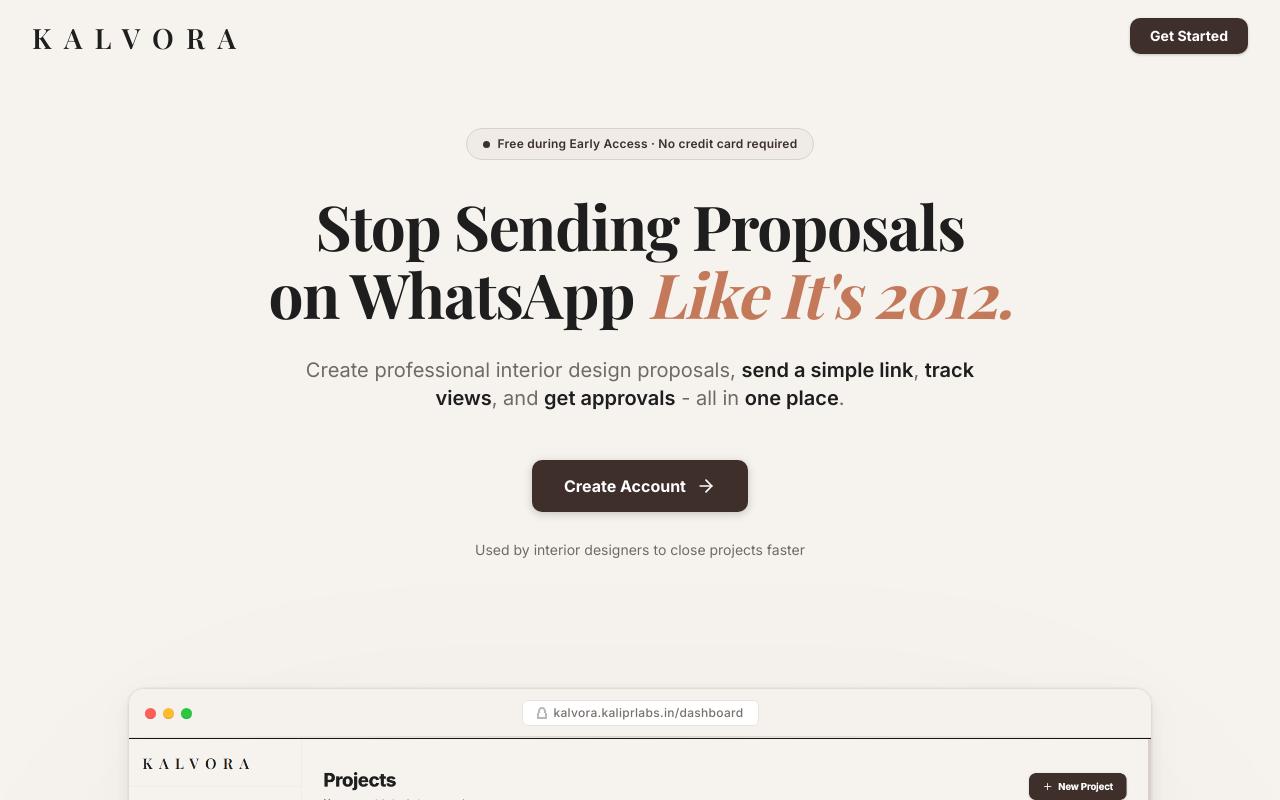
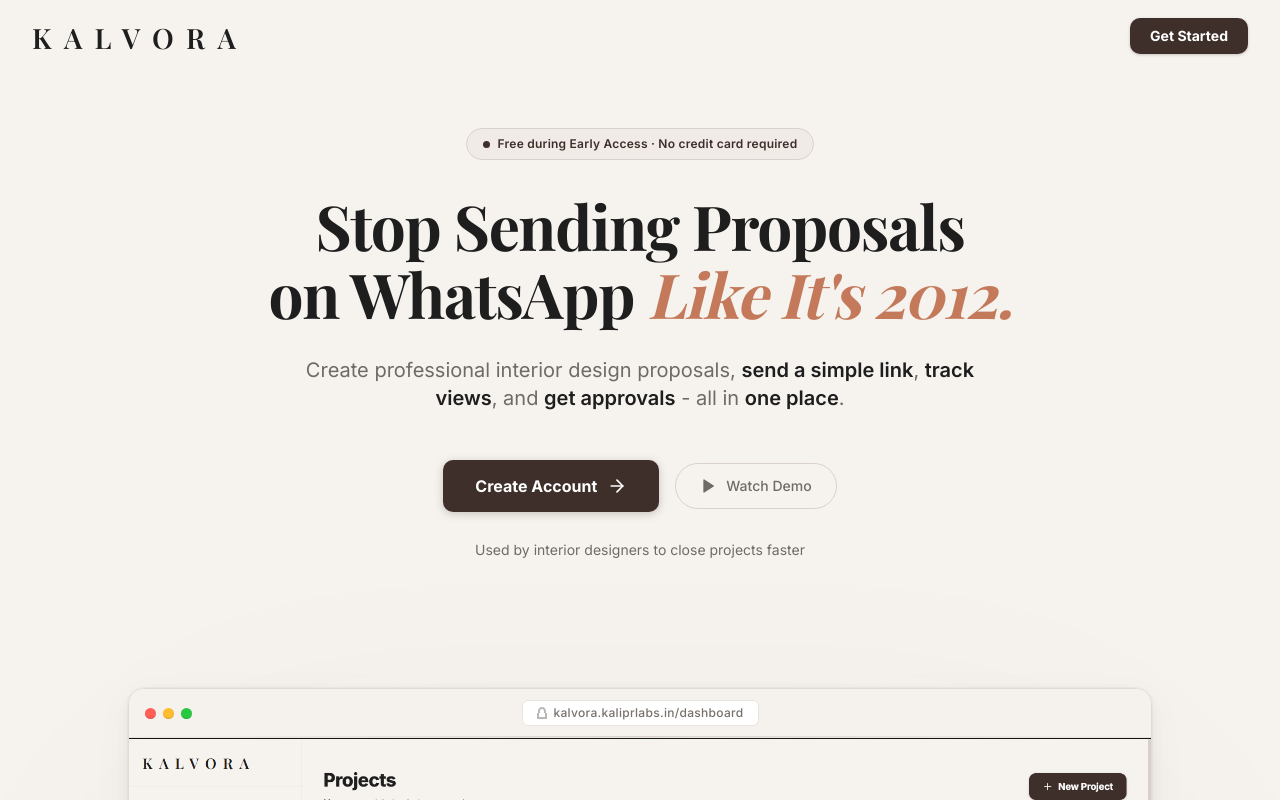
Before and after one commit to pratikanpat/Kalvora, a Next.js app: page / in a window 1280 px wide. Shown: the top 800 px of the page. Built offline with nearby package versions, Linux system fonts and the light colour scheme; no server answers.

Commit message:
Add: Demo vid button on landing page

```diff
--- a/src/app/page.tsx
+++ b/src/app/page.tsx
@@ -1,6 +1,7 @@
 'use client';
 
 import { useState } from 'react';
+import DemoVideoModal from '@/components/DemoVideoModal';
 import Link from 'next/link';
 import { useAuth } from '@/components/AuthProvider';
 import LandingNavbar from '@/components/LandingNavbar';
@@ -12,7 +13,7 @@
     Zap, Share2, Eye, FileText, Receipt, Clock,
     Sparkles, LayoutTemplate, Users, Briefcase,
     Home as HomeIcon, PenTool, Edit3, FolderOpen,
-    BarChart3
+    BarChart3, Play
 } from 'lucide-react';
 
 // ─────────────────────────────────────────
@@ -26,6 +27,7 @@
 
 export default function LandingPage() {
     const { session, loading } = useAuth();
+    const [showDemo, setShowDemo] = useState(false);
 
     // ── Loading state: prevent flash of wrong content ──
     if (loading) {
@@ -101,6 +103,14 @@
                             Create Account
                             <ArrowRight size={20} />
                         </Link>
+                        <button
+                            onClick={() => setShowDemo(true)}
+                            className="inline-flex items-center gap-2.5 px-6 py-3 rounded-full text-sm font-medium text-[#6F6A66] bg-transparent border border-[#D9D1C9] hover:border-[#C4BBB2] hover:text-[#3E2F2B] transition-all duration-200 cursor-pointer"
+                            id="hero-cta-demo"
+                        >
+                            <Play size={16} className="fill-current" />
+                            Watch Demo
+                        </button>
                     </div>
 
                     {/* Trust strip */}
@@ -556,6 +566,9 @@
                     </div>
                 </div>
             </footer>
+
+            {/* Demo Video Modal */}
+            <DemoVideoModal isOpen={showDemo} onClose={() => setShowDemo(false)} />
         </div>
     );
 }
```
